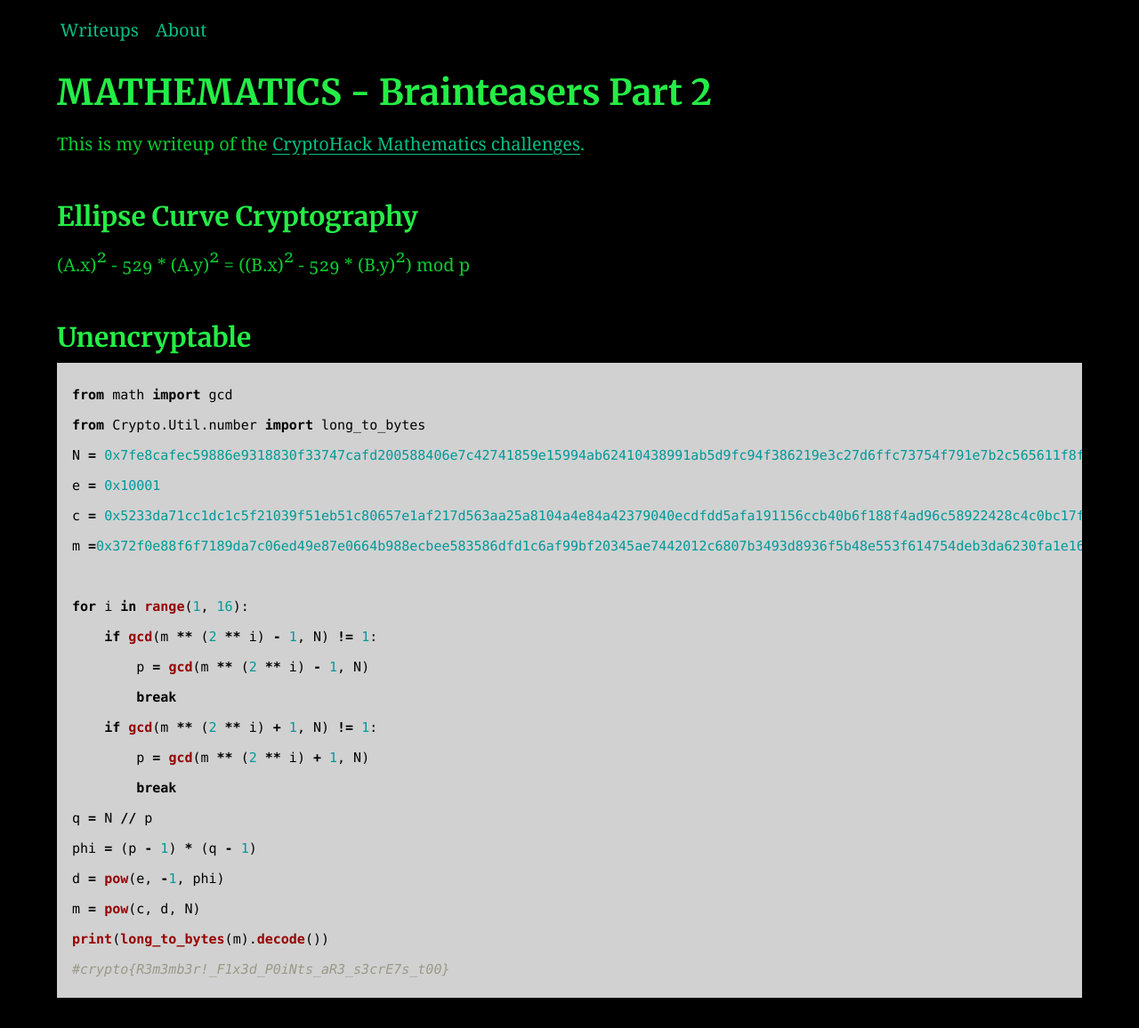
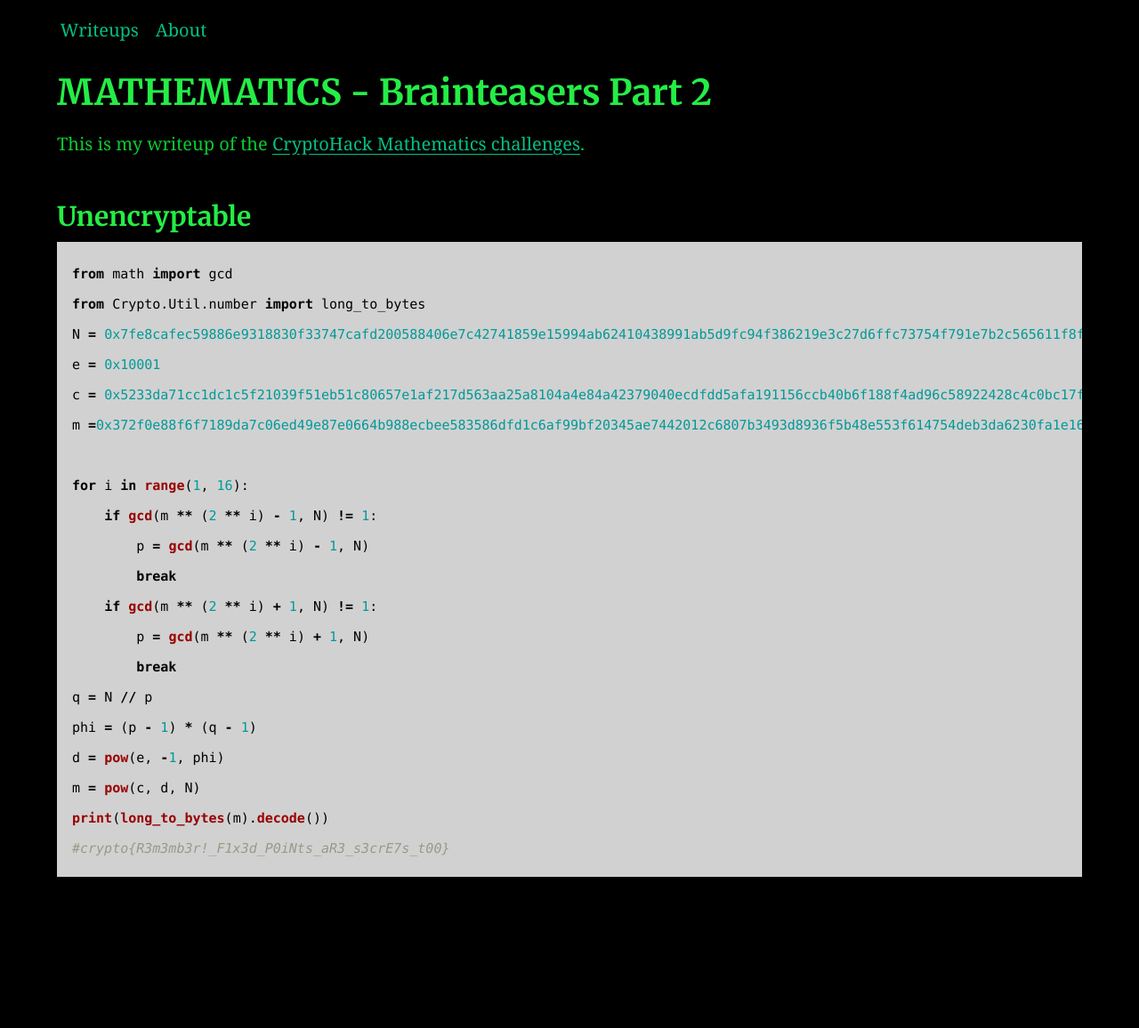
Before and after one commit to AC01010/Connor-McCartney.github.io, a Jekyll site: the page built from _posts/2014-01-07-Cryptohackmathbrain2.md, in a window 1280 px wide. Shown: the whole page at 89% size. Built offline with Jekyll 4.4.1, drawn with Linux system fonts in a browser that asks for light colours; after the commit the page ends 1020 px from its top, so only the background shows below that.

Commit message:
Update 2014-01-07-Cryptohackmathbrain2.md

```diff
--- a/_posts/2014-01-07-Cryptohackmathbrain2.md
+++ b/_posts/2014-01-07-Cryptohackmathbrain2.md
@@ -8,9 +8,6 @@ excerpt: |
 
 This is my writeup of the [CryptoHack Mathematics challenges](https://cryptohack.org/challenges/maths/).
 
-### Ellipse Curve Cryptography
-
-(A.x)<sup>2</sup> - 529 * (A.y)<sup>2</sup> = ((B.x)<sup>2</sup> - 529 * (B.y)<sup>2</sup>) mod p
 
 
 ### Unencryptable
```
